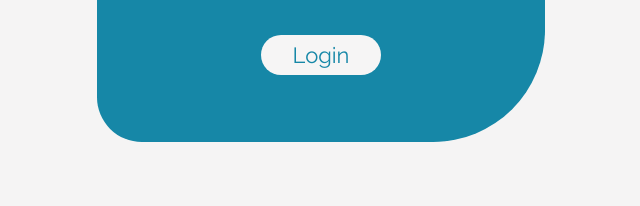
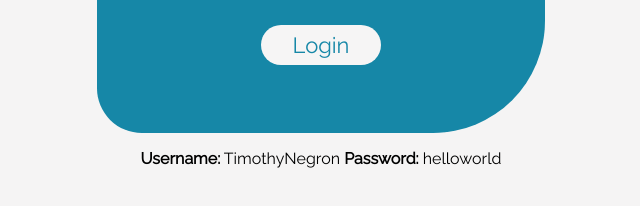
Before and after one commit to timothynegron/form-validation-v1, a plain HTML site: page index.html in a window 1280 px wide. Shown: the part 474-680 px from the top of the page, without its empty margins (319-959 px from the left). Drawn offline with Linux system fonts and the light colour scheme.

Commit message:
Adds files. Updates README.

```diff
--- a/index.html
+++ b/index.html
@@ -20,7 +20,7 @@
             </form>
             <button>Login</button>
         </div>
-        <p></p>
+        <p><strong>Username:</strong> TimothyNegron <strong>Password:</strong> helloworld</p>
     </div>
     <script src="main.js"></script>
 </body>
```
Also changed, not shown: assets/login.png (added), 2 other files.
